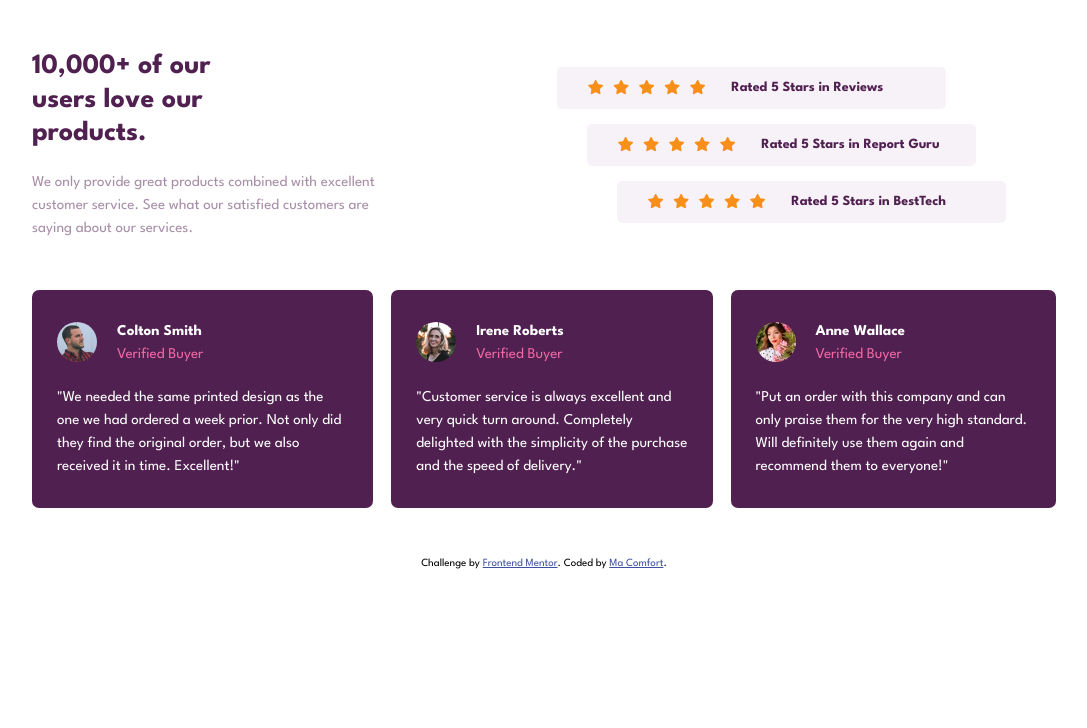
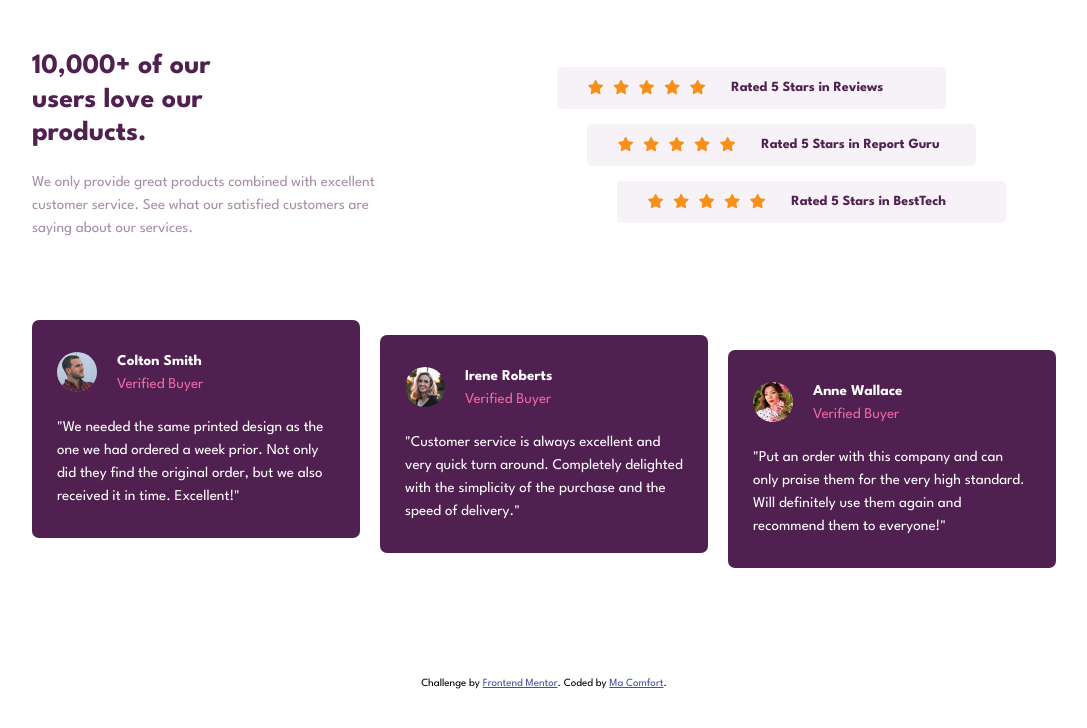
Before and after one commit to Macomi27/Social-proof-section, a plain HTML site: page social-proof-section-master/index.html in a window 1280 px wide. Shown: the whole page, without its empty margins (96-1183 px from the left). Drawn offline with Linux system fonts and the light colour scheme.

Commit message:
completed reviews section - project complete

```diff
--- a/social-proof-section-master/styles.css
+++ b/social-proof-section-master/styles.css
@@ -90,7 +90,7 @@ body {
 }
 
 .reviews {
-  /* width: 100%; */
+  width: 100%;
   display: flex;
   flex-direction: column;
   gap: 1.8rem;
@@ -185,7 +185,6 @@ img {
 
   .ratings {
     width: 80%;
-    position: relative;
     padding-right: 6rem;
     margin-right: 5rem;
   }
@@ -207,9 +206,18 @@ img {
   }
 
   .reviews {
-    display: flex;
-    flex-direction: row;
-    justify-content: space-between;
-    position: relative;
+    display: grid;
+    grid-template-columns: repeat(3, 1fr);
+    gap: 2rem;
+    align-items: center;
+    padding-bottom: 6rem;
+  }
+
+  .irene {
+    margin-top: 3rem;
+  }
+
+  .anne {
+    margin-top: 6rem;
   }
 }
```
